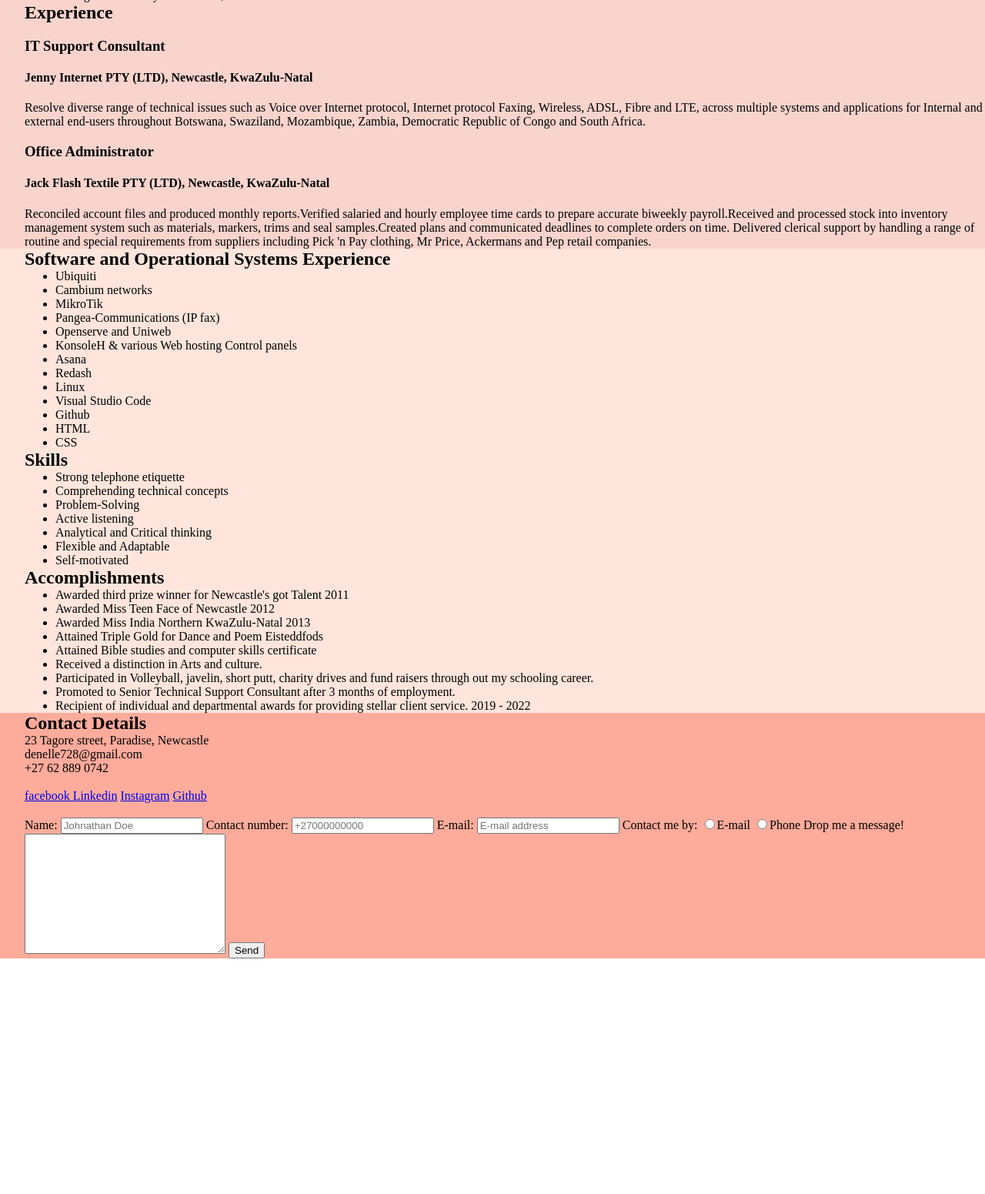
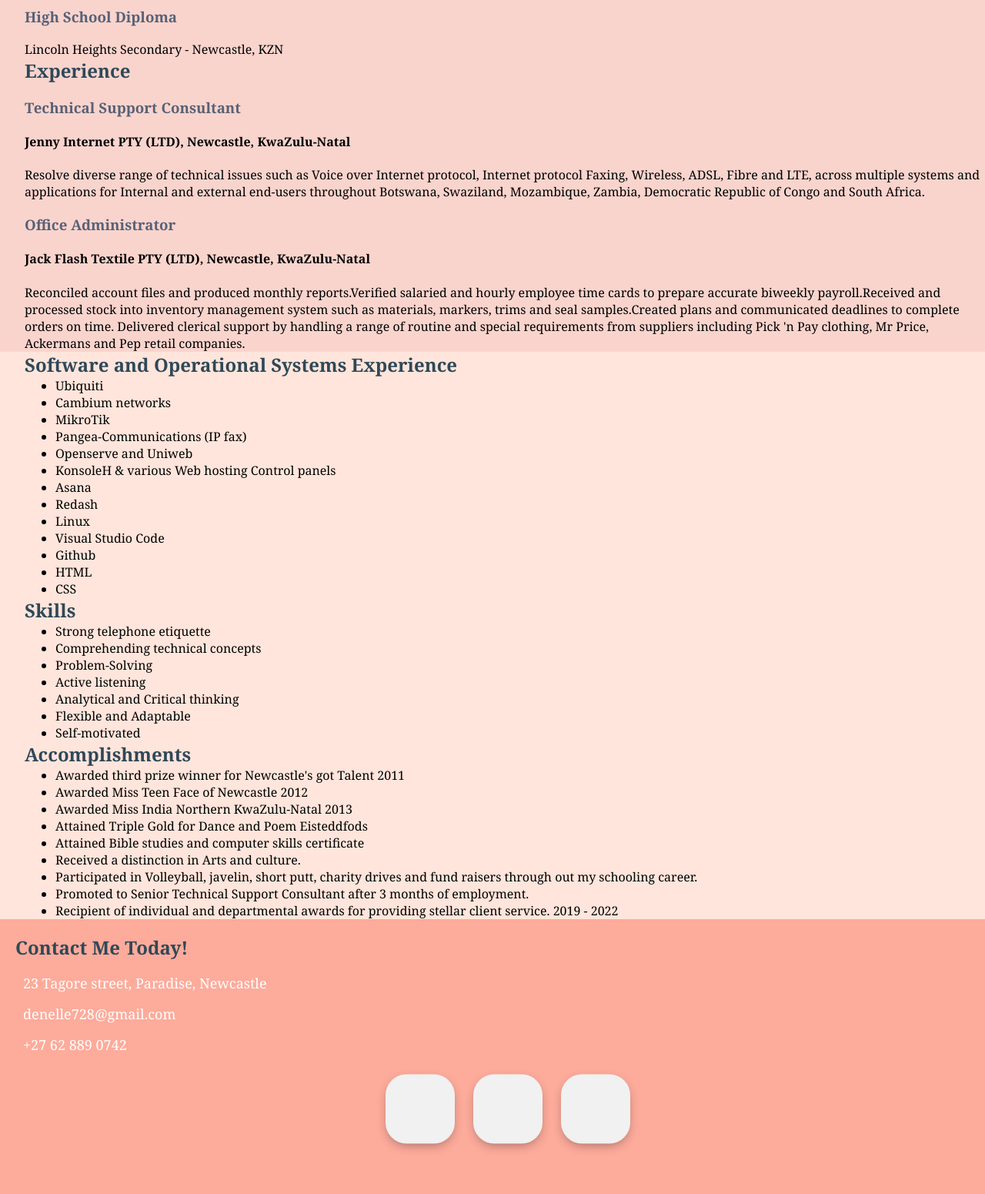
Before and after one commit to Denelle97/DENPAR854_PTO2306_GroupB_DenelleParsuramen_ITW_Final_Digital_Resume, a plain HTML site: page index.html in a window 1280 px wide. Shown: the part 667-2218 px from the top of the page at 77% size. Before the commit the page ends 1912 px from the top, so only its background shows below. Drawn offline with Linux system fonts and the light colour scheme.

Commit message:
added changes to footer and linked figma file

```diff
--- a/css/stylesheet.css
+++ b/css/stylesheet.css
@@ -1,6 +1,7 @@
 body {
     margin: 0;
-
+    font-family: Georgia, 'Times New Roman', Times, serif;
+    background-color: #EBEDF3;
 }
 
 img {
@@ -9,11 +10,26 @@ img {
     border-radius: 100px;
     border: 3px solid #C27668;
 
+
 }
 
 header{
     background-color: #FDAB9B;
     padding-left: 2rem;
+    color: #24272d;
+
+}
+
+.Intro {
+    background-image: url(https://images.unsplash.com/photo-1556139943-4bdca53adf1e?ixlib=rb-4.0.3&ixid=M3wxMjA3fDB8MHxzZWFyY2h8MTF8fHBhaW50fGVufDB8fDB8fHww&auto=format&fit=crop&w=400&q=60);
+    margin-block-start: 0%;
+    margin-block-end: 0%;
+    padding-top: 1rem;
+    padding-bottom: 1rem;
+    text-align: center;
+    padding-left: 1rem;
+    padding-right: 1rem;
+
 }
 
 aside {
@@ -22,6 +38,7 @@ aside {
 
 }
 
+/*removing default spacing */
 ul {
     margin-block-start: 0;
     margin-block-end: 0;
@@ -34,11 +51,24 @@ main {
     margin-block-end: 0;
 }
 
+h1{
+ color: #021636;
+ font-weight: bolder
+}
+
 h2 {
     margin-block-start: 0;
     margin-block-end: 0;
+    color: #2F4858;
+    font-weight: bolder
 }
 
+h3 {
+    color: #586176;
+    font-weight: bolder
+}
+
+/*removing default spacing */
 p {
     margin-block-start: 0;
     margin-block-end: 0;
@@ -49,7 +79,192 @@ section{
     padding-left: 2rem;
 }
 
+/* footer changes */
+
 footer {
     background-color: #FDAB9B;
-    padding-left: 2rem;
+    color: white;
+
 }
+
+.footer-container {
+    display:grid;
+    grid-template-columns: 1fr 1fr 1fr ; /* three columns with equal width */
+    grid-gap:0px; /* Spacing between grid items */
+    padding:20px; /* Padding within the grid container */
+}
+
+
+.contact-details, .social-links, .contact-form {
+
+    padding: 20px;
+  }
+
+  .contact-details {
+    color: #fff;
+    max-width: 500px;
+    line-height: 20px;
+    padding-left: 10px;
+    font-size: 18px;
+  }
+
+  .contact-info i{
+    margin-right: 20px;
+    font-size: 25px;
+  }
+
+  .contact-form{
+    padding-top: 0;
+  }
+
+ /* styling the form */
+
+ form {
+   /*  margin-top: 10px; Add margin above the form*/
+    max-width: 400px;
+    margin: 0 auto;
+  }
+
+  label {
+    display: block; /* Display labels on separate lines */
+    margin-bottom: 6px; /* Add space below each label */
+    margin-right: 10px;
+  }
+
+  input,
+  textarea {
+    width: 100%; /* Make the input fields take full width */
+    padding: 8px; /* Add padding inside input fields */
+    margin-bottom: 12px; /* Add space below each input field */
+    border: 1px solid #ccc; /* Add a border to input fields */
+    border-radius: 4px; /* Add rounded corners to input fields */
+  }
+
+  textarea {
+    resize: vertical; /* Allow vertical resizing of the textarea */
+  }
+
+  /* Adjust button styling */
+  input[type="submit"] {
+    background-color: #2F4858;
+    color: #fff;
+    border: 2rem;
+    padding: 10px 20px;
+    border-radius: 4px;
+    cursor: pointer;
+  }
+  /* Adding animation-social-link styling */
+
+  .social-links{
+
+    padding-top: 10rem;
+    padding-bottom: 3rem;
+    top: 50%;
+    transform: translateY(-50%);
+    width: 100%;
+    text-align: center;
+  }
+
+  /* Styling my logo's only*/
+  .fa {
+  display: inline-block;
+  width: 90px;
+  height: 90px;
+  background: #f1f1f1;
+  margin: 10px;
+  border-radius: 30%;
+  box-shadow: 0 5px 15px -5px #00000070;
+  color: #C16E70;
+  overflow: hidden;
+  position: relative;
+  }
+
+  .fa i{
+    line-height: 90px;
+    font-size: 26px;
+    transition: 0.2s linear;
+   }
+
+  .fa:hover i{
+    transform: scale(1.3);
+    color: #f1f1f1;
+  }
+  /*hover over styling*/
+  .fa::before{
+    content: "";
+    position: absolute;
+    width: 120%;
+    height: 120%;
+    background: #C16E70;
+    transform: rotate(45deg);
+    left: -110%;
+    top: 90%;
+  }
+
+  .fa:hover::before{
+    animation: aaa 0.7s 1;
+    top: -10%;
+    left: -10%;
+  }
+
+  /*amimating my logo's */
+  @keyframes aaa {
+    0%{
+      left: -110%;
+      top: 90%;
+    }50%{
+      left: 10%;
+      top: -30%;
+    }100%{
+      top: -10%;
+      left: -10%;
+    }
+  }
+
+
+/* Media query for responsiveness */
+
+/*Responsive CSS using mobile first(min-width) */
+
+/* xs */
+@media (min-width: 475px) {
+    .container{
+        max-width: 475px;
+    }
+}
+
+/* sm  */
+@media (min-width: 640px) {
+    .container{
+        max-width: 640px;
+    }
+}
+
+
+/* md  */
+@media (min-width: 768px) {
+    .footer-container {
+      grid-template-columns: 1fr; /* Single column for smaller screens */
+    }
+}
+
+/* lg  */
+@media (min-width: 1024px) {
+    .container{
+        max-width: 1027px;
+    }
+}
+
+/* xl  */
+@media (min-width: 1280px) {
+    .container{
+        max-width: 1280px;
+    }
+}
+
+/* 2xl  */
+@media (min-width: 1536px) {
+    .container{
+        max-width: 1536px;
+    }
+}
--- a/index.html
+++ b/index.html
@@ -4,7 +4,6 @@
     <head>
         <meta charset="utf-8">
         <meta http-equiv="X-UA-Compatible" content="IE=edge">
-        <title></title>
         <meta name="description" content="">
         <meta name="viewport" content="width=device-width, initial-scale=1">
         <title>Denelle's Resume</title>
@@ -17,14 +16,16 @@
 
 <body>
 <!--Header/Intro-->
-    <header>
+    <header class="container">
+      <div class="intro">
        <div>
           <picture>
             <source media="(max-width: 640px)" srcset="images/profilePhoto1.jpg">
-            <source media="(max-width: 1280px)" srcset="images/profilePhoto2.jpg">
+            <source media="(max-width: 1200px)" srcset="images/profilePhoto2.jpg">
             <img src="images/profilePhoto3.jpg" alt="A picture of Denelle Parsuramen"id="MainPicture">
           </picture>
-
+       </div>
+      <div class="intro-item2">
          <H1>Denelle Parsuramen</H1>
            <h2>IT Support Consultant</h2>
 
@@ -36,11 +37,11 @@
             <div><i>Contact section</i></div>
             <div><i>Github</i></div>
           </div>
+
+      </div>
     </header>
 
 <!--bookmarks/aside-->
-
-       <aside>
          <nav>
            <ul>
              <li><a href="#Education">Education</a></li>
@@ -49,29 +50,30 @@
              <li><a href="#Contact Details">Contact Details</a></li>
            </ul>
          </nav>
-       </aside>
 
 <!--main content-->
-<main>
+<main class="flex-container">
      <div>
 
 <!--Education-->
-         <h2>Education</h2>
+        <div class="flex-item1">
+         <h2 id="Education">Education</h2>
 
          <H3>Intro to Web at <a href="https://www.codespace.co.za/"target="_blank">CodeSpace Academy</a> </H3>
          <p>I am currently completing the first module, Intro to web and working towards a Software
           development qualification.</p>
 
-         <H3>Comptia A+ at <a href="https://www.udemy.com/"target="_blank">Udemy</a> </H3>
+         <H3>Comptia A+ at <a href="https://www.udemy.com/"target="_blank">Udemy</a> </H4>
          <p>Completed CompTia A+ 220-1001 & 220-1101</p>
 
          <H3>High School Diploma</H3>
          <p>Lincoln Heights Secondary - Newcastle, KZN</p>
+        </div>
+<!--Experience-->
+        <div class="flex-item2">
+         <H2 id="Experience">Experience</H2>
 
-<!--Experience-->
-         <H2 >Experience</H2>
-
-         <H3>IT Support Consultant </H3>
+         <H3>Technical Support Consultant </H3>
          <h4>Jenny Internet PTY (LTD), Newcastle, KwaZulu-Natal</h4>
 
          <p>Resolve diverse range of technical issues such as Voice over Internet protocol, Internet protocol
@@ -90,11 +92,12 @@
          Price, Ackermans and Pep retail companies.
         </p>
        </div>
+      </div>
     </main>
 
 
 <!--Skills Sections-->
-<section>
+<section id="Skills">
    <div>
         <H2>Software and Operational Systems Experience</H2>
 
@@ -146,44 +149,43 @@
   </section>
 
 <!--Footer-->
-   <footer>
+<footer class="footer-container">
+  <div>
+   <H2 id="Contact-Header">Contact Me Today!</H2>
+   <!--My contact info + my font awesome icons-->
+   <div class="contact-details">
+    <div><i class="fa-solid fa-location-dot"></i>23 Tagore street, Paradise, Newcastle</div><br>
+    <div><i class="fa-solid fa-envelope"></i>denelle728@gmail.com</div><br>
+    <div><i class="fa-solid fa-phone"></i>+27 62 889 0742</div>
+   </div>
+    <!--social links-->
+    <div class="social-links">
+     <a class="fa" href="https://www.facebook.com/denelle.parsuramen"><i class="fab fa-facebook-f"></i></a>
+     <a class="fa" href="https://www.instagram.com/denelle_parsuramen/"><i class="fab fa-instagram"></i></a>
+     <a class="fa" href="https://www.linkedin.com/in/denelle-parsuramen-2a7831253/"><i class="fa-brands fa-linkedin-in"></i></a>
+    </div>
 
-     <H2 id="Contact Details">Contact Details</H2>
+  <!--form-->
+ <div class="contact-form">
+ <form action="https://formsubmit.co/denelle728@gmail.com" method="post">
 
-      <div>
-       <div><i ></i>23 Tagore street, Paradise, Newcastle</div>
-       <div><i ></i>denelle728@gmail.com</div>
-       <div><i ></i>+27 62 889 0742</div>
-      </div>
-      <br>
-      <div>
-        <a href="https://www.facebook.com/denelle.parsuramen">facebook </a>
-        <a href="https://www.linkedin.com/in/denelle-parsuramen-2a7831253/">Linkedin</a>
-        <a href="https://www.instagram.com/denelle_parsuramen/">Instagram</a>
-        <a href="https://github.com/Denelle97?tab=repositories">Github</a>
-      </div>
-      <br>
-      <div>
-        <form action="https://formsubmit.co/denelle728@gmail.com" method="post">
          <label for="name">Name:</label>
          <input type="text" name="name" placeholder="Johnathan Doe" required>
 
           <label for="Contact number">Contact number:</label>
-              <input type="number" name="Contact number" placeholder="+27000000000" required>
+          <input type="tel" name="Contact number" placeholder="+27000000000" required>
 
           <label for="email">E-mail:</label>
           <input type="email" name="email" placeholder="E-mail address" required>
 
-              <label for="Contact me by" >Contact me by:</label>
-              <input type="radio" name="option1" value="E-mail" >E-mail
-              <input type="radio" name="option2" value="Phone" >Phone
+          <label for="Message">Drop me a message!</label>
 
-              <label for="Message">Drop me a message!</label>
           <textarea name="message me" id="message me" cols="30" rows="10"></textarea>
           <input type="submit" name="submit" value="Send">
+
         </form>
       </div>
-
+   </div>
  </footer>
 
 </body>
```
Also changed, not shown: 1 other file. Lines whose indentation alone changed are shown as unchanged.
